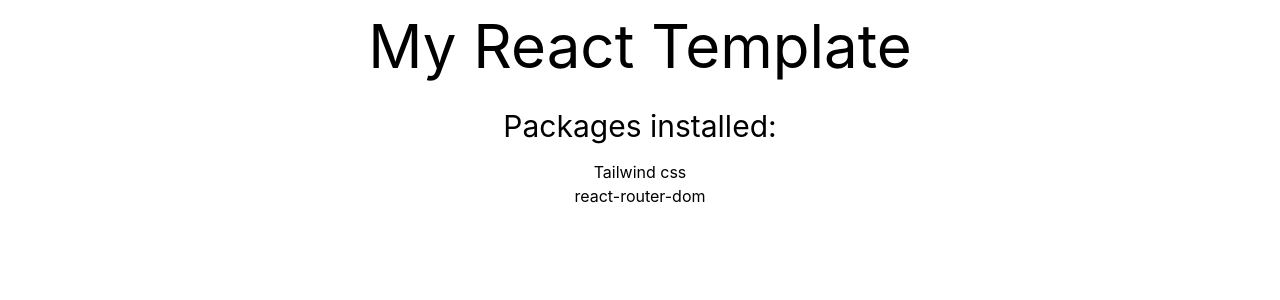
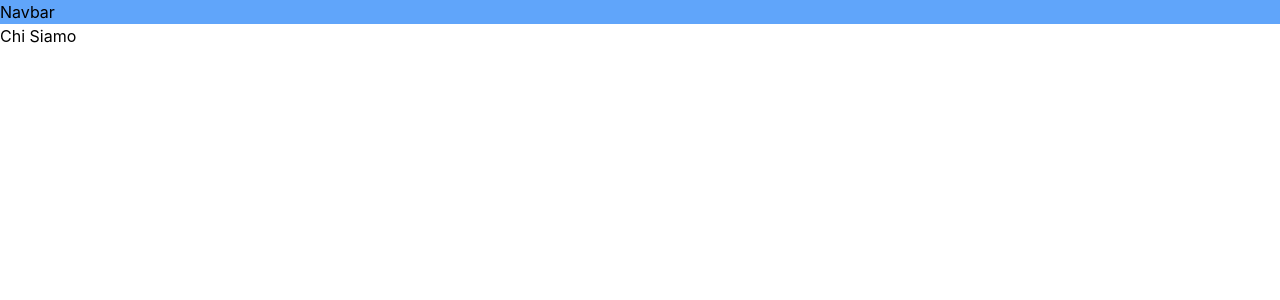
Before and after one commit to Aj-Herrera-99/react-router, a React (Vite) app: page /about in a window 1280 px wide. Shown: the top 300 px of the page. Built offline with nearby package versions, Linux system fonts and the light colour scheme.

Commit message:
Creazione rotte con browser router - creazione Homepage, Pokedex, About components e le relative rotte - creazione DefaultLayout component per centralizzare una Navbar component

```diff
--- a/src/App.jsx
+++ b/src/App.jsx
@@ -1,17 +1,21 @@
+import { BrowserRouter, Route, Routes } from "react-router-dom";
 import "./App.css";
+import DefaultLayout from "./pages/DefaultLayout";
+import Homepage from "./pages/Homepage";
+import Pokedex from "./pages/Pokedex";
+import About from "./pages/About";
 
 function App() {
     return (
-        <>
-            <h1 className="w-full py-4 text-6xl text-center">
-                My React Template
-            </h1>
-            <h2 className="py-4 text-3xl text-center">Packages installed:</h2>
-            <ul className="text-center">
-                <li>Tailwind css</li>
-                <li>react-router-dom</li>
-            </ul>
-        </>
+        <BrowserRouter>
+            <Routes>
+                <Route Component={DefaultLayout}>
+                    <Route index Component={Homepage} />
+                    <Route path="/pokedex" Component={Pokedex} />
+                    <Route path="/about" Component={About} />
+                </Route>
+            </Routes>
+        </BrowserRouter>
     );
 }
 
--- /dev/null
+++ b/src/components/Navbar.jsx
@@ -0,0 +1,9 @@
+import React from 'react'
+
+function Navbar() {
+  return (
+    <div className='bg-blue-400'>Navbar</div>
+  )
+}
+
+export default Navbar
--- /dev/null
+++ b/src/pages/About.jsx
@@ -0,0 +1,9 @@
+import React from 'react'
+
+function About() {
+  return (
+    <div>Chi Siamo</div>
+  )
+}
+
+export default About
--- /dev/null
+++ b/src/pages/DefaultLayout.jsx
@@ -0,0 +1,14 @@
+import React from "react";
+import Navbar from "../components/Navbar";
+import { Outlet } from "react-router-dom";
+
+function DefaultLayout() {
+    return (
+        <>
+            <Navbar />
+            <Outlet />
+        </>
+    );
+}
+
+export default DefaultLayout;
--- /dev/null
+++ b/src/pages/Homepage.jsx
@@ -0,0 +1,9 @@
+import React from 'react'
+
+function Homepage() {
+  return (
+    <div>Homepage</div>
+  )
+}
+
+export default Homepage
--- /dev/null
+++ b/src/pages/Pokedex.jsx
@@ -0,0 +1,7 @@
+import React from "react";
+
+function Pokedex() {
+    return <div>Pokedex</div>;
+}
+
+export default Pokedex;
```
